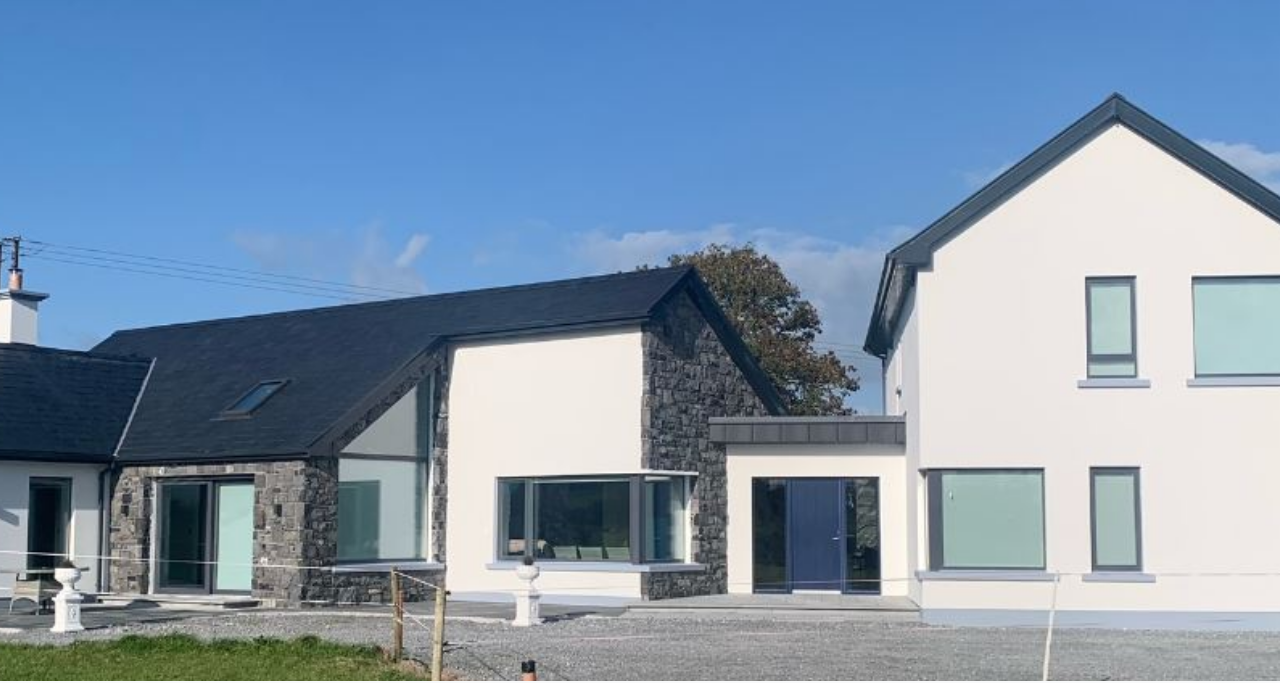
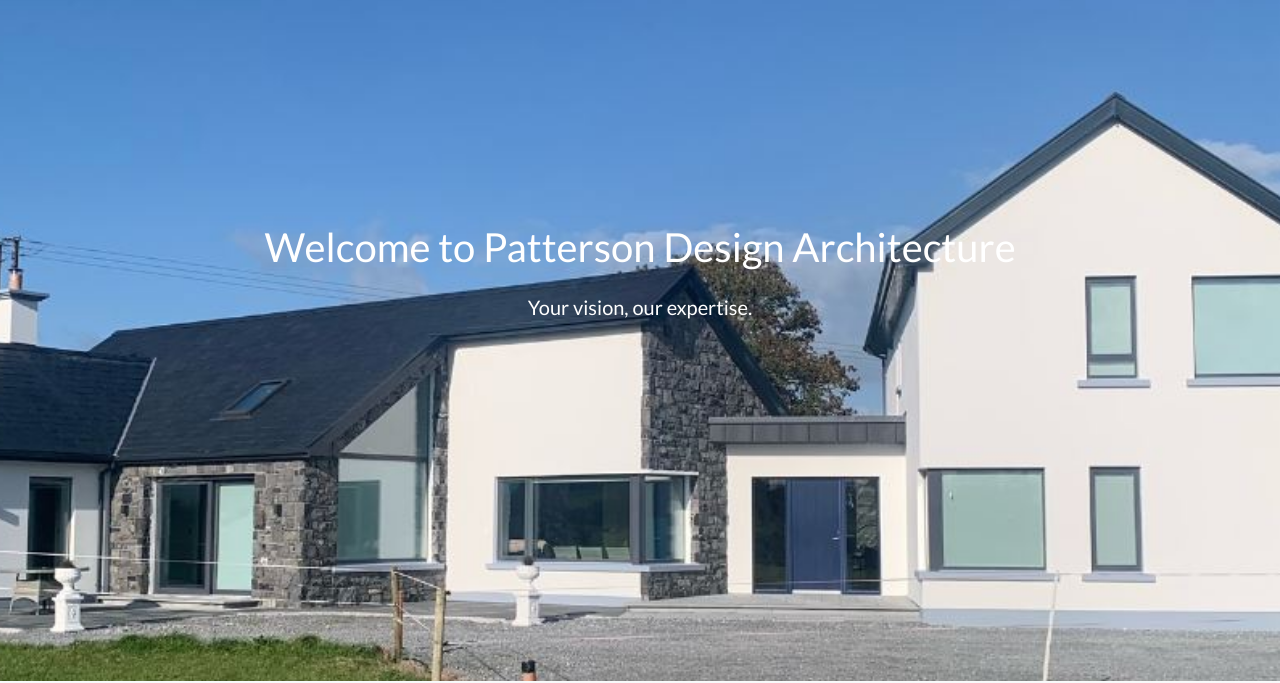
Before and after one commit to DaniCarmo/PattersonArchitecture, a plain HTML site: page index.html in a window 1280 px wide. Shown: the part 119-802 px from the top of the page. Drawn offline with nearby package versions, Linux system fonts and the light colour scheme; a script that the page names is missing.

Commit message:
Add parallax scrolling effect to hero

```diff
--- a/css/styles.css
+++ b/css/styles.css
@@ -1,10 +1,34 @@
+/* .image-container {
+    position: relative;
+    overflow: hidden;
+    background-image: url('../images/resized_hero_image.jpg');
+    background-size: cover;
+    height: 800px;
+}
+*/
+
+
+
+
+
 .image-container {
     position: relative;
     overflow: hidden;
-    background-image: url('/images/resized_hero_image.jpg');
+    background-image: url('../images/resized_hero_image.jpg');
     background-size: cover;
+    background-attachment: fixed;
     background-position: center;
     height: 800px;
+    display: flex;
+    align-items: center;
+    justify-content: center;
+    text-align: center;
+    color: #fff;
+}
+
+.image-container h1, .image-container p {
+    position: relative;
+    z-index: 2;
 }
 
 body {
--- a/index.html
+++ b/index.html
@@ -15,7 +15,7 @@
   </head>
 
   <body>
-    <!--Navbar 2-->
+    <!--Navbar -->
     <nav class="navbar navbar-expand-md bg-dark navbar-dark py-3 fixed-top">
         <div class="container">
             <a href="index.html" class="navbar-brand"><img src="images/patterson-logo.jpg" alt="logo" aria-label="company logo" width="80" class="rounded-circle"> <strong>Patterson</strong> | Design Architecture</a>
@@ -48,11 +48,14 @@
         </div>
     </nav>
 
-    <div>
-        <div class="image-container">
+   <!-- Hero Section with Parallax Effect -->
+   <div class="image-container" id="hero">
+    <div id="home-content">
+        <h1>Welcome to Patterson Design Architecture</h1>
+        <p class="lead">Your vision, our expertise.</p>
+    </div>
+    </div>
 
-        </div>
-    </div>
     <!-- Home Section -->
     <section id="home" class="bg-light text-dark text-center py-5 my-5">
         <div class="container">
```
